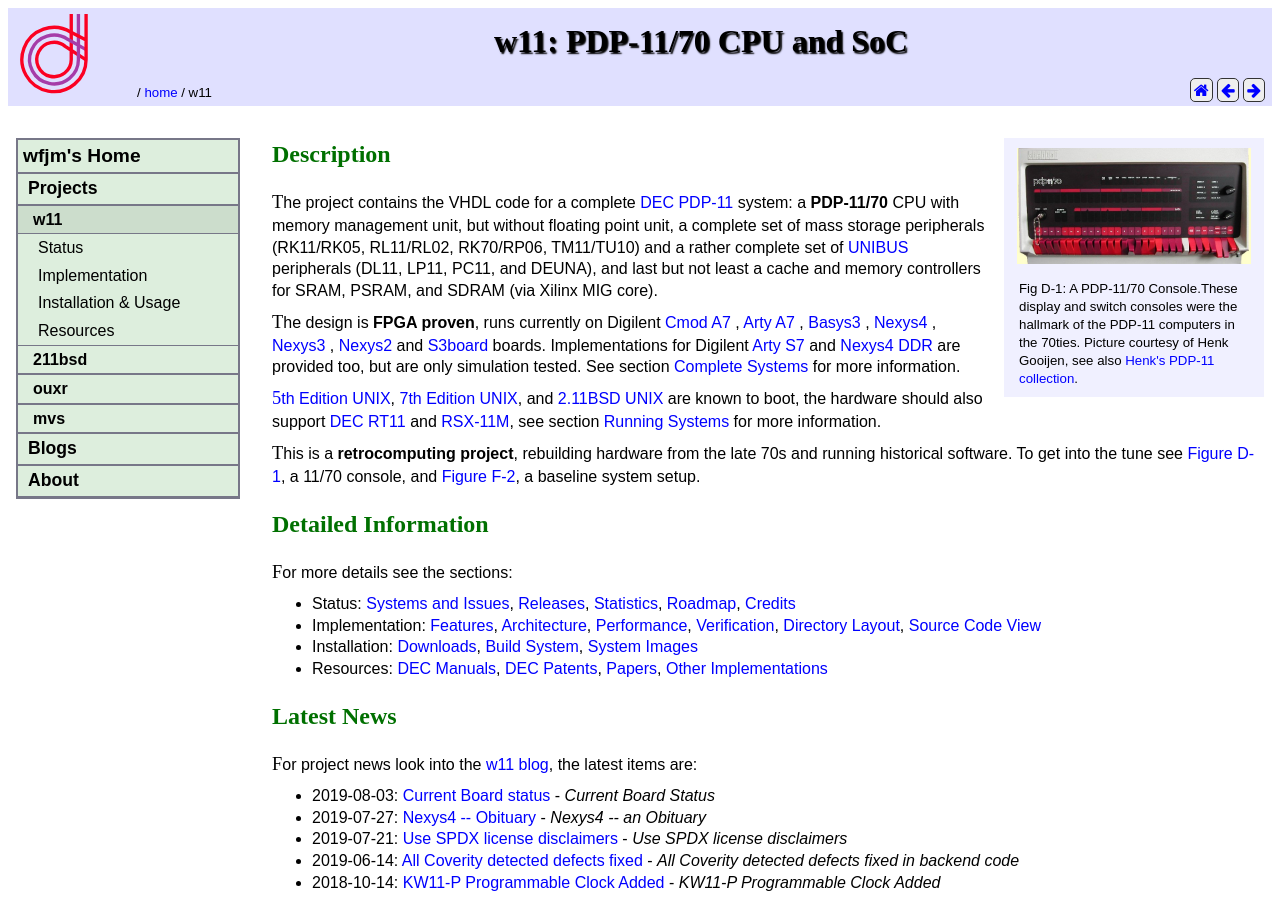
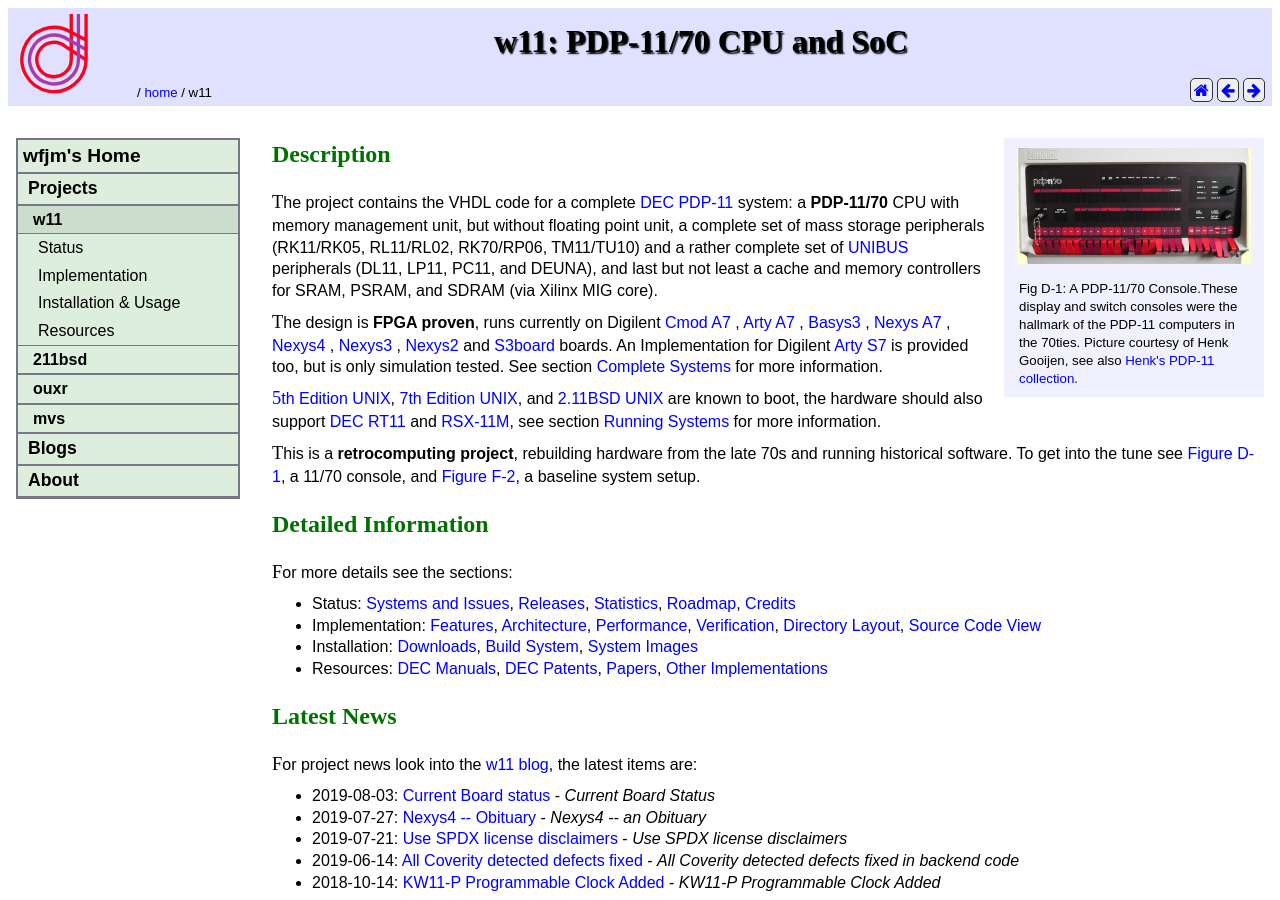
Before and after one commit to wfjm/wfjm.github.io, a Jekyll site: the page built from home/w11/index.html, in a window 1280 px wide and 900 px high. Built offline with Jekyll 4.4.1, drawn with Linux system fonts in a browser that asks for light colours; some of the changed text lies outside the part shown.

Commit message:
another Nexys A7 update

```diff
--- a/home/w11/index.html
+++ b/home/w11/index.html
@@ -107,15 +107,15 @@
 <a href="/home/w11/inst/boards.html#digi_cmoda7">Cmod A7</a> ,
 <a href="/home/w11/inst/boards.html#digi_arty">Arty A7</a> ,
 <a href="/home/w11/inst/boards.html#digi_basys3">Basys3</a> ,
+<a href="/home/w11/inst/boards.html#digi_nexysa7">Nexys A7</a> ,
 <a href="/home/w11/inst/boards.html#digi_nexys4">Nexys4</a> ,
 <a href="/home/w11/inst/boards.html#digi_nexys3">Nexys3</a> ,
 <a href="/home/w11/inst/boards.html#digi_nexys2">Nexys2</a> and
 <a href="/home/w11/inst/boards.html#digi_s3board">S3board</a>
 boards.
-Implementations for Digilent
-<a href="/home/w11/inst/boards.html#digi_artys7">Arty S7</a> and
-<a href="/home/w11/inst/boards.html#digi_nexys4d">Nexys4 DDR</a>
-are provided too, but are only simulation tested.
+An Implementation for Digilent
+<a href="/home/w11/inst/boards.html#digi_artys7">Arty S7</a>
+is provided too, but is only simulation tested.
 See section <a href="/home/w11/impl/#h_systems">Complete Systems</a>
 for more information.
 </p>
```
Also changed, not shown: other parts of home/w11/index.html (+1 -1 lines).
